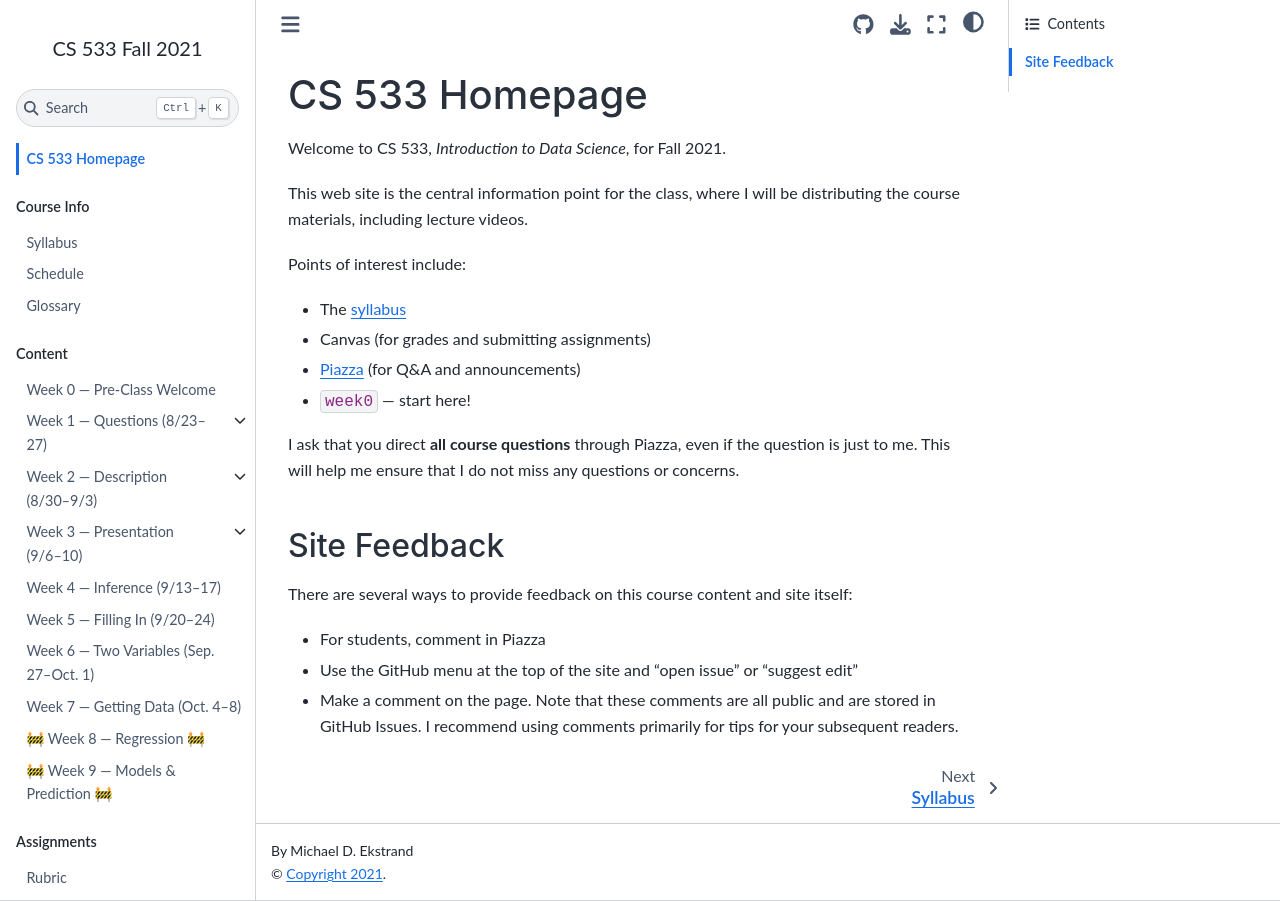
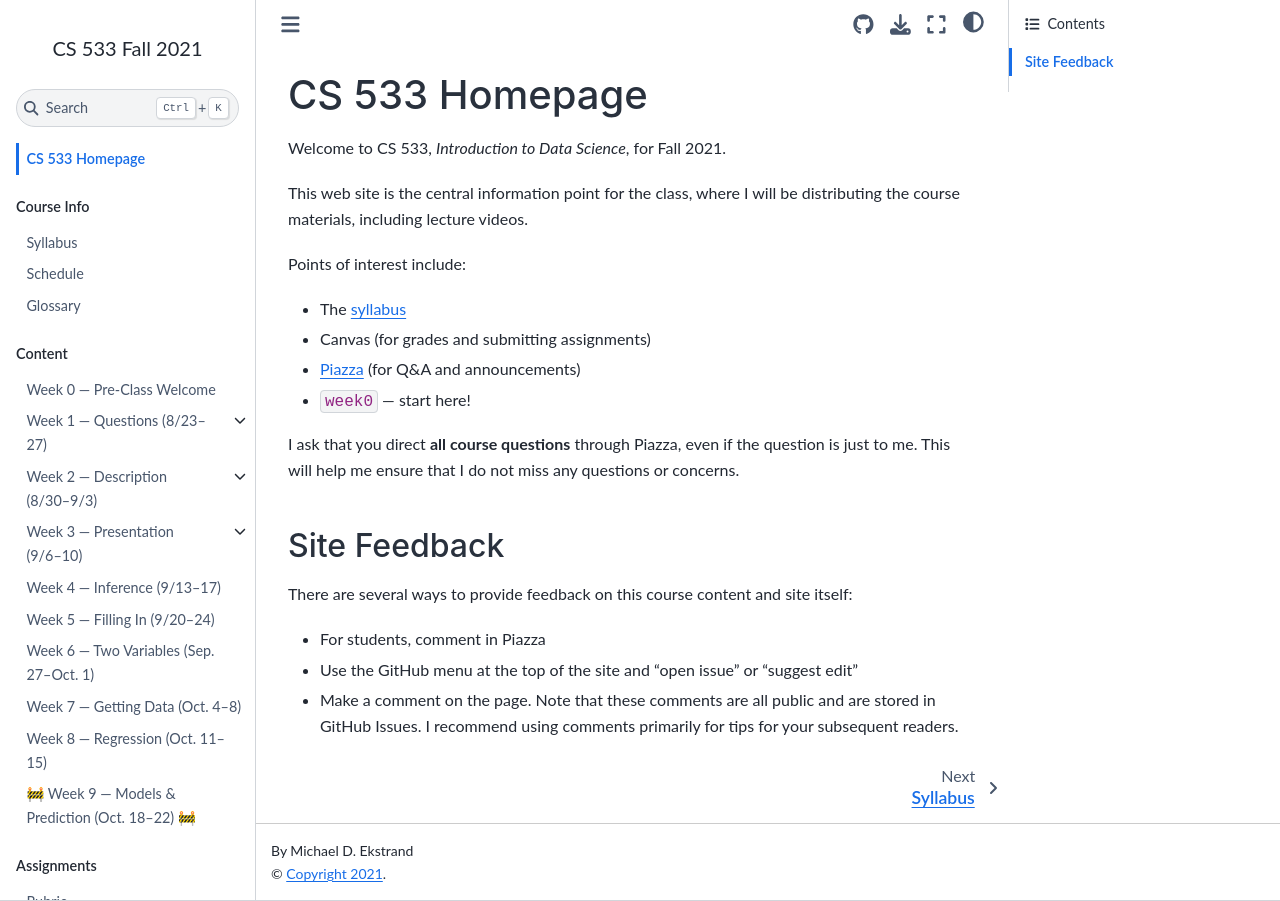
Before and after one commit to mdekstrand/cs533-web, a Jupyter Book: the page built from index.md, in a window 1280 px wide. Built offline with Jupyter Book 1.0.4 settings and Sphinx 7.4.7 and the Sphinx Book theme 1.1.4, drawn with Linux system fonts in a browser that asks for light colours; pages that are not in the unit, such as notebooks, are missing from menus; cross-references to code outside the pages are shown as plain code; a style sheet for code colours, icons or effects is not loaded.

```diff
--- a/week9/index.md
+++ b/week9/index.md
@@ -1,4 +1,4 @@
-# 🚧 Week 9 — Models & Prediction 🚧
+# 🚧 Week 9 — Models & Prediction (Oct. 18–22) 🚧
 
 :::{draft}
 This content is still in draft state and has not yet been finalized.
```
Also changed, not shown: week8/index.md (+11 -5 lines).
